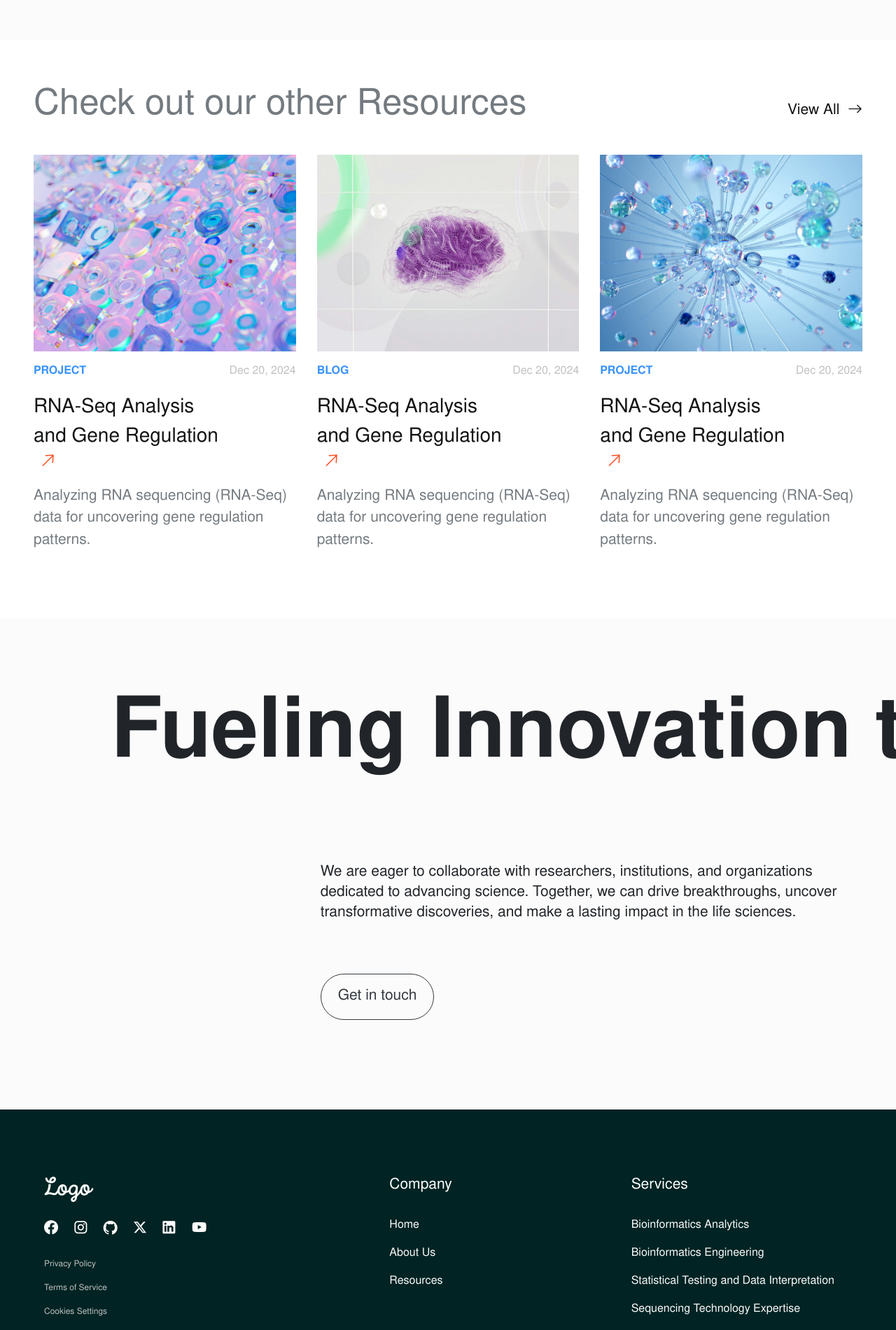
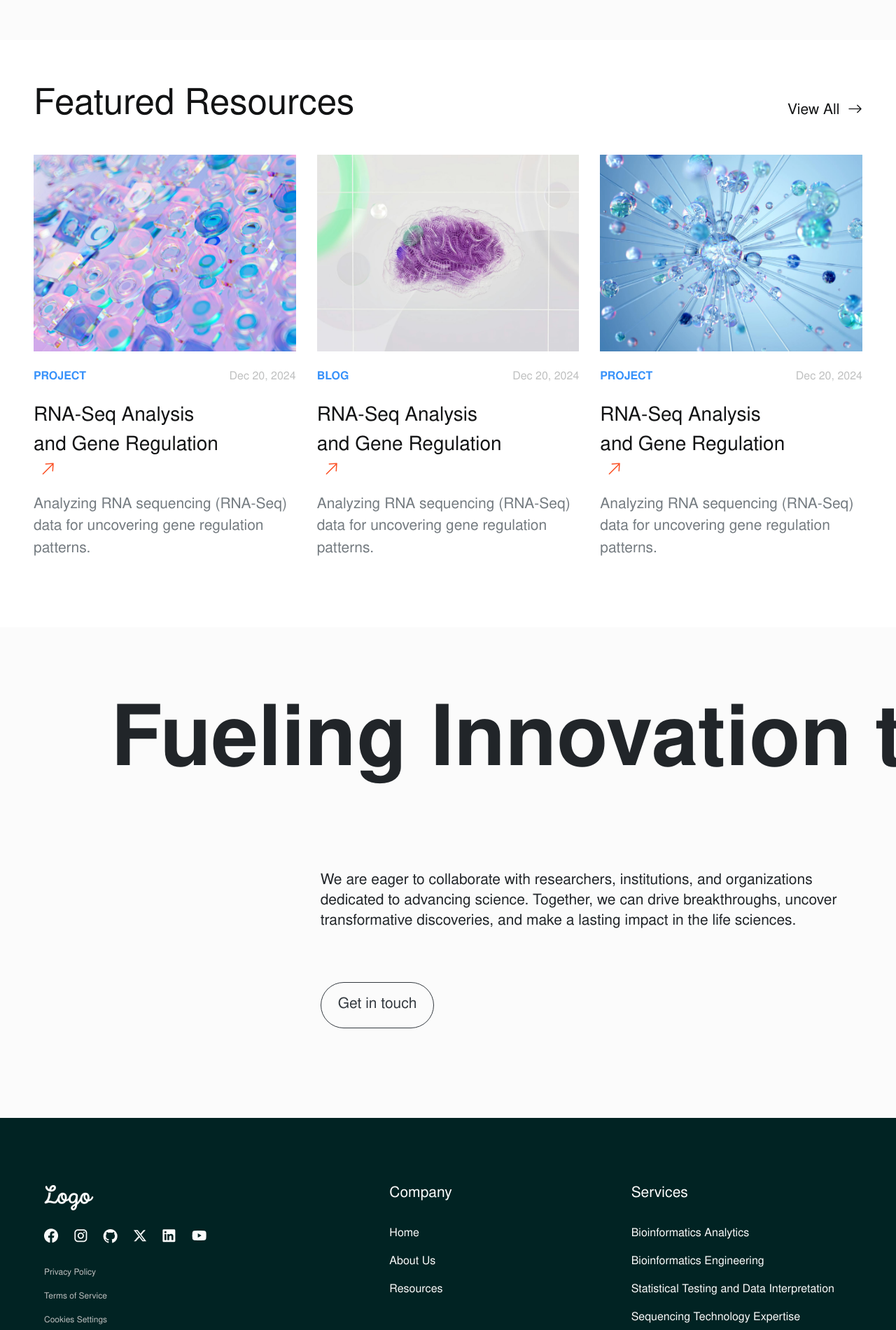
Before and after one commit to araviind8712/d2dWebsite-1.0.0, an Angular app: page /home in a window 1280 px wide. Shown: the part 3880-5780 px from the top of the page at 70% size. Built offline with nearby package versions, Linux system fonts and the light colour scheme.

Commit message:
UI Fixes and link changes

```diff
--- a/src/app/pages/aboutus/aboutus.component.html
+++ b/src/app/pages/aboutus/aboutus.component.html
@@ -11,7 +11,7 @@
     </div>
 </div>
 <img src="/assets/images/team.png" alt="team" class="image-view mt-80">
-<div class="mt-5">
+<div class="mt-80">
     <div class="text-right my-3">
         <p class="color-lightgrey fsb-16">Vision and Mission</p>
         <p class="fsr-51">Igniting Innovation to Create Lasting Impact</p>
--- a/src/app/pages/home/home.component.html
+++ b/src/app/pages/home/home.component.html
@@ -61,8 +61,8 @@
         </div>
     </div>
     <div class="section5">
-        <p class="fsr-51" style="display: flex; justify-content: space-between; align-items: baseline; position: relative; width: 100%;">
-            Check out our other Resources
+        <p class="fsr-51" style="display: flex; justify-content: space-between; align-items: baseline; position: relative; width: 100%; color:#121314">
+            Featured Resources
             <a href="resources?pages=resources" style="cursor: pointer;text-decoration: none;"><span style="font-style: normal; font-weight: 400; font-size: 21px; line-height: 29px; display: flex; align-items:baseline; color: #121314;">
                 View All  &nbsp; <i class="bi bi-arrow-right"></i>
             </span></a>
--- a/src/app/pages/resources/resources.component.html
+++ b/src/app/pages/resources/resources.component.html
@@ -1,16 +1,16 @@
 <div class="p-48">
     <p class="mt-80 fsr-51">Resources</p>
     <ul class="d-flex justify-content-between nav-resource fsr-21 mt-80 p-0 mb-0">
-        <a class="nav-link nav-active" href="">All</a>
-        <a class="nav-link" href="">Blog</a>
-        <a class="nav-link" href="">Projects</a>
-        <a class="nav-link" href="">Post</a>
+        <a class="nav-link nav-active p-0" href="">All</a>
+        <a class="nav-link p-0" href="">Blog</a>
+        <a class="nav-link p-0" href="">Projects</a>
+        <a class="nav-link p-0" href="">Post</a>
     </ul>
     <div class="mt-48">
         <div class="row">
             <div class="col-md-8 col-12 h-100">
                 <img src="assets/images/res1.png" alt="" class="col-12 w-100 h-75 p-0">
-                <div class="d-flex justify-content-between mt-3 mb-1">
+                <div class="d-flex justify-content-between mt-4 mb-2">
                     <p class="color-blue fsb-16 pe-1">PROJECT&nbsp;</p>
                     <span class="fsr-16 color-grey"> Dec 20, 2024</span>
                 </div>
@@ -22,7 +22,7 @@
             </div>
             <div class="col-md-4 col-12 h-100">
                 <img src="assets/images/res2.png" width="100%" alt="" class="col-12 p-0">
-                <div class="d-flex justify-content-between mt-3 mb-1">
+                <div class="d-flex justify-content-between mt-4 mb-2">
                     <p class="color-blue fsb-16 pe-1">PROJECT&nbsp;</p>
                     <span class="fsr-16 color-grey"> Dec 20, 2024</span>
                 </div>
--- a/src/shared/footer/footer.component.html
+++ b/src/shared/footer/footer.component.html
@@ -3,12 +3,12 @@
         <div class="col-md-5 col-12 mt-5">
             <img src="/assets/images/logo.png" alt="Logo" class="mb-4">
             <div class="d-flex justify-content-between w-50 mb-4">
-                <i><img src="/assets/images/facebook.png" alt=""></i>
-                <i><img src="/assets/images/instagram.png" alt=""></i>
-                <i><img src="/assets/images/github.png" alt=""></i>
-                <i><img src="/assets/images/twitter.png" alt=""></i>
-                <i><img src="/assets/images/linkedin.png" alt=""></i>
-                <i><img src="/assets/images/youtube.png" alt=""></i>
+                <a href="https://www.facebook.com"><i><img src="/assets/images/facebook.png" alt=""></i></a>
+                <a href="https://www.instagram.com"><i><img src="/assets/images/instagram.png" alt=""></i></a>
+                <a href="https://www.github.com"><i><img src="/assets/images/github.png" alt=""></i></a>
+                <a href="https://www.twitter.com"><i><img src="/assets/images/twitter.png" alt=""></i></a>
+                <a href="https://www.linkedin.com"><i><img src="/assets/images/linkedin.png" alt=""></i></a>
+                <a href="https://www.youtube.com"><i><img src="/assets/images/youtube.png" alt=""></i></a>
             </div>
             <div class="flex-column d-flex">
                 <a href="" class="fit-content color-grey no-underline fsr-12 my-2 link-underline">Privacy Policy</a>
--- a/src/shared/resource-card/resource-card.component.html
+++ b/src/shared/resource-card/resource-card.component.html
@@ -1,5 +1,5 @@
 <img [src]="image" alt="{{title}}" class="w-100 h-75">
-<div class="d-flex justify-content-between mt-3 mb-1">
+<div class="d-flex justify-content-between mt-4 mb-2">
     <p class="color-blue fsb-16">{{type}}</p>
     <p class="color-grey fsr-16">{{postedOn}}</p>
 </div>
```
